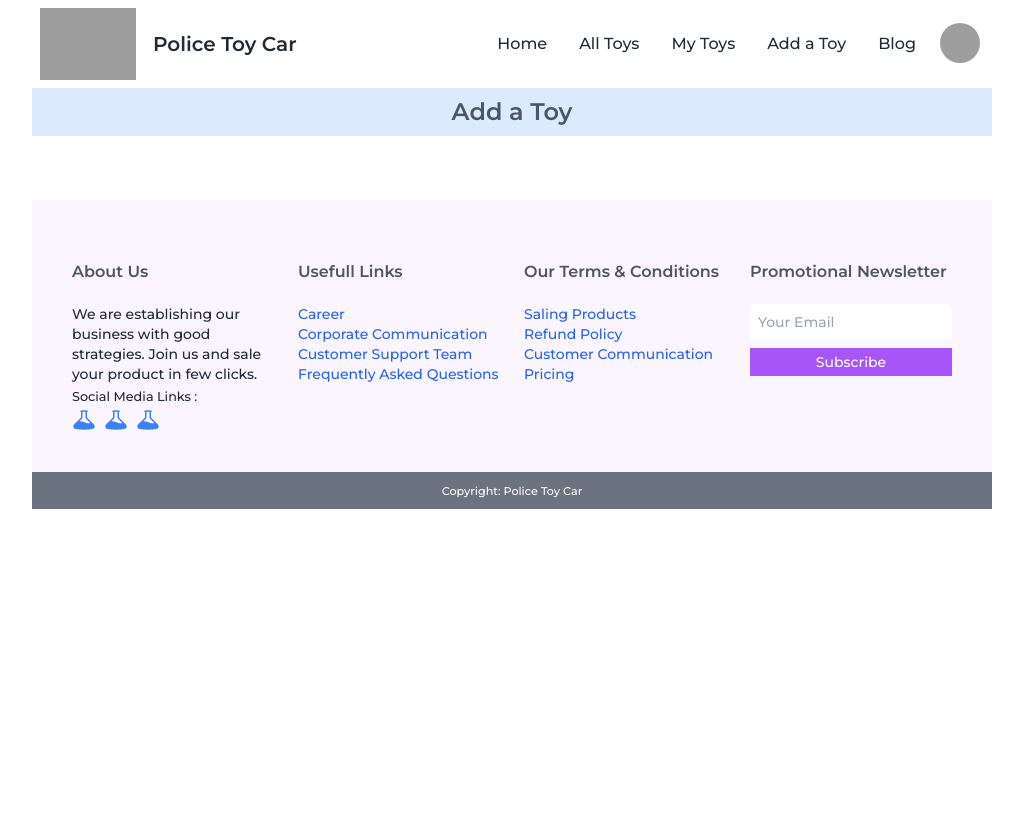
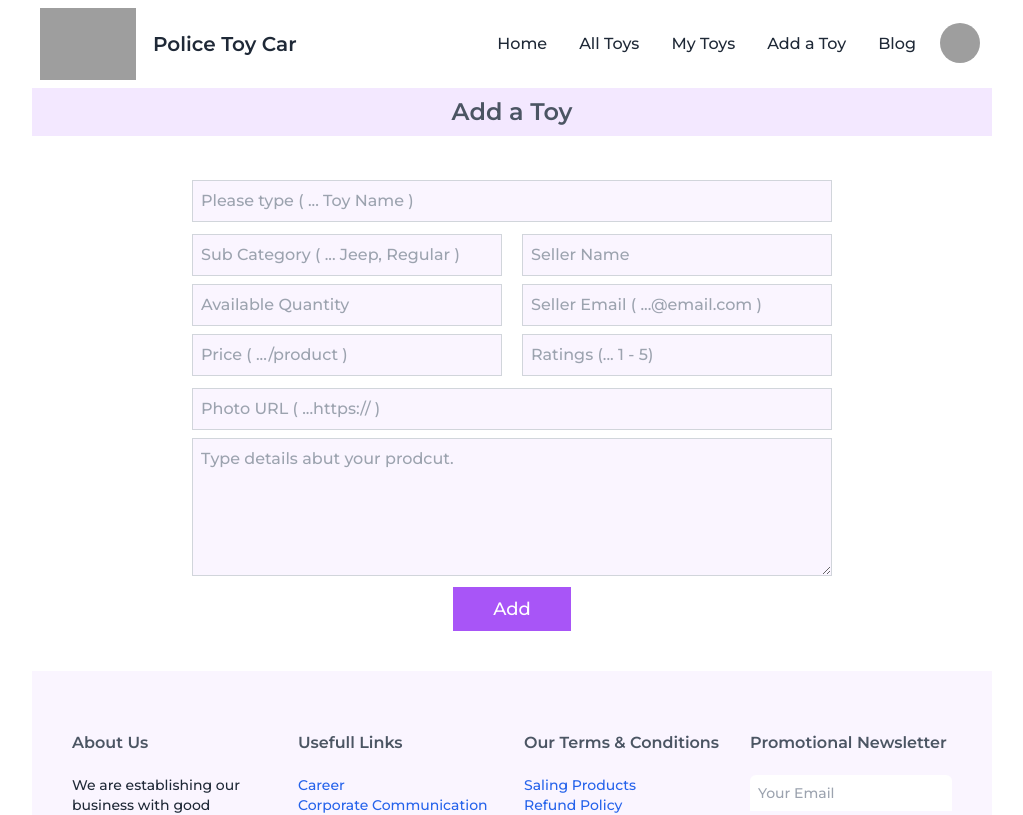
Before and after one commit to methubd/police-toy-car-client, a React (Vite) app: page /addToy in a window 1280 px wide. Shown: the top 815 px of the page, without its empty margins (128-1151 px from the left). Built offline with nearby package versions, Linux system fonts and the light colour scheme; grey boxes are pictures that could not be loaded.

Commit message:
Add toy button is working now

```diff
--- a/package.json
+++ b/package.json
@@ -17,7 +17,8 @@
     "react": "^18.2.0",
     "react-dom": "^18.2.0",
     "react-router-dom": "^6.11.2",
-    "sort-by": "^0.0.2"
+    "sort-by": "^0.0.2",
+    "sweetalert2": "^11.7.5"
   },
   "devDependencies": {
     "@types/react": "^18.0.28",
--- a/src/Pages/Admin/AddToy/AddToy.jsx
+++ b/src/Pages/Admin/AddToy/AddToy.jsx
@@ -1,12 +1,106 @@
 import React from 'react';
+import Swal from 'sweetalert2';
 
 const AddToy = () => {
+
+    const handleAddToy = event => {
+        event.preventDefault();
+        const form = event.target;
+        const name = form.name.value;
+        const subCategory = form.subCategory.value;
+        const seller = form.seller.value;
+        const quantity = form.quantity.value;
+        const email = form.email.value;
+        const price = form.price.value;
+        const rating = form.rating.value;
+        const image = form.image.value;
+        const details = form.details.value;
+        const newToy = {name, subCategory, seller, quantity, email, price, rating, image, details};
+
+        fetch('http://localhost:5000/toys', {
+            method: 'POST',
+            headers: {
+                "content-type" : "application/json"
+            },
+            body: JSON.stringify(newToy)
+        })
+        .then(res => res.json())
+        .then(data => {
+            if(data.insertedId){
+                Swal.fire({
+                    position: 'center',
+                    icon: 'success',
+                    title: 'Successfully Added',
+                    showConfirmButton: false,
+                    timer: 1500
+                  })
+            }
+        })
+
+    }
     return (
         <div>
-            <h1 className='font-semibold text-2xl text-center py-2 bg-blue-100 text-gray-600'>Add a Toy</h1>
+            <h1 className='font-semibold text-2xl text-center py-2 bg-purple-100 text-gray-600'>Add a Toy</h1>
             <div>
-                <form>
-                    <input type="text" name="" id="" />
+                <form onSubmit={handleAddToy} className='text-center mt-10'>
+
+                    <input className='p-2 bg-purple-50 md:w-2/3 border border-gray-300 my-1'
+                    type="text"
+                    name="name"
+                    placeholder='Please type ( ... Toy Name )' required/>
+
+                    <div className=' md:w-2/3 mx-auto md:flex my-2'>
+                        <input className='p-2 bg-purple-50 md:w-2/3 border border-gray-300 md:me-5'
+                        type="text"
+                        name="subCategory"
+                        placeholder='Sub Category ( ... Jeep, Regular )' />
+
+                        <input className='p-2 bg-purple-50 md:w-2/3 border border-gray-300'
+                        type="text"
+                        name="seller"
+                        placeholder='Seller Name' />
+                    </div>
+
+                    <div className=' md:w-2/3 mx-auto md:flex my-2'>
+                        <input className='p-2 bg-purple-50 md:w-2/3 border border-gray-300 md:me-5'
+                        type="text"
+                        name="quantity"
+                        placeholder='Available Quantity' />
+
+                        <input className='p-2 bg-purple-50 md:w-2/3 border border-gray-300 '
+                        type="text"
+                        name="email"
+                        placeholder='Seller Email ( ...@email.com )' />
+
+                    </div>
+
+                    <div className=' md:w-2/3 mx-auto md:flex my-2'>
+                        <input className='p-2 bg-purple-50 md:w-2/3 border border-gray-300 md:me-5'
+                        type="text"
+                        name="price"
+                        placeholder='Price ( .../product )' />
+
+                        <input className='p-2 bg-purple-50 md:w-2/3 border border-gray-300 '
+                        type="text"
+                        name="rating"
+                        placeholder='Ratings (... 1 - 5)' />
+
+                    </div>
+
+                        <input className='p-2 bg-purple-50 md:w-2/3 border border-gray-300 my-1'
+                        type="text"
+                        name="image"
+                        placeholder='Photo URL ( ...https:// )' required/>
+
+                    <div className=''>
+                        <textarea className='p-2 bg-purple-50 md:w-2/3 border border-gray-300 my-1'
+                        type="text"
+                        name="details"
+                        cols="30" rows="5"
+                        placeholder='Type details abut your prodcut.' required/> <br />
+
+                        <input className='p-2 px-10 text-lg bg-purple-500 text-white' type="submit" value="Add" />
+                    </div>
                 </form>
             </div>
         </div>
```
Also changed, not shown: 1 other file (tests, documents, lock files or other folders).
